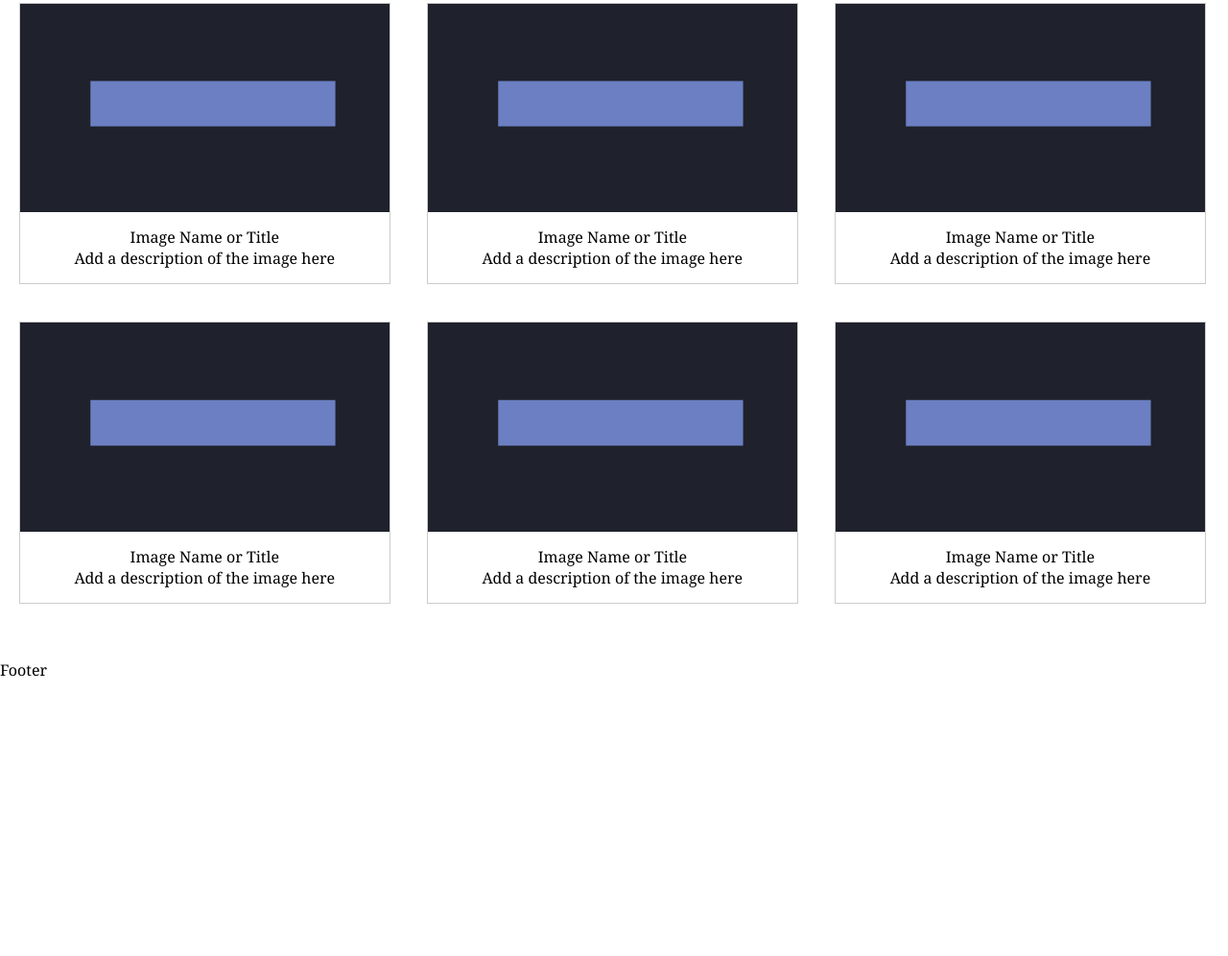
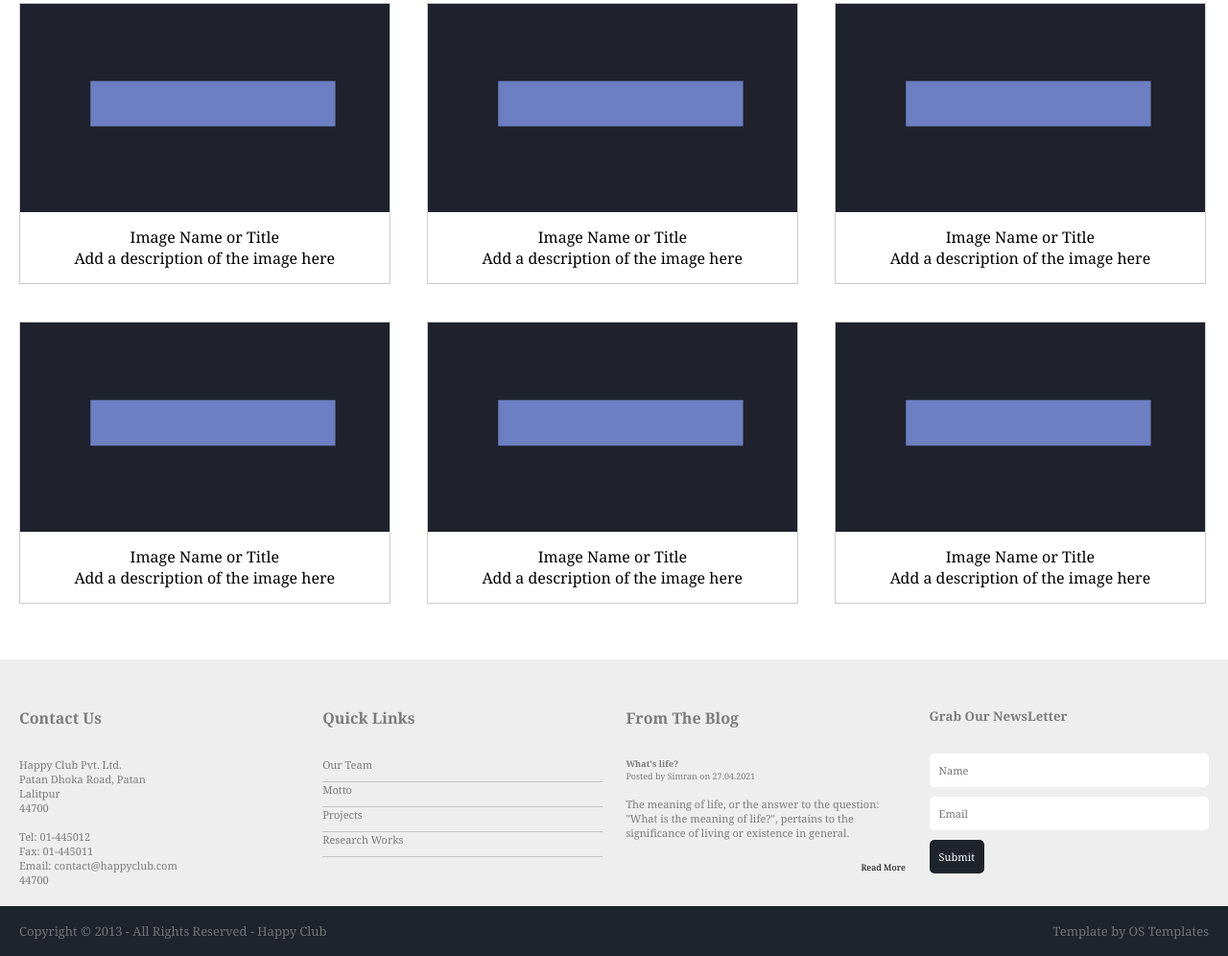
Before and after one commit to iamsims/Final-Design, a plain HTML site: page index.html in a window 1280 px wide. Shown: the part 833-1829 px from the top of the page at 96% size. Before the commit the page ends 1542 px from the top, so only its background shows below. Drawn offline with Linux system fonts and the light colour scheme.

Commit message:
footer for large screen and copyright made

```diff
--- a/css/style.css
+++ b/css/style.css
@@ -6,7 +6,7 @@
 
 
 
-.dropdown {
+.option-dropdown {
     position: relative;
     display: inline-block;
     border-radius: 2px;
@@ -15,7 +15,7 @@
     background-color: white;
   }
 
-  .dropdown-content {
+  .option-dropdown-content {
     display: none;
     position: absolute;
     background-color: black;
@@ -26,19 +26,19 @@
     right:0;
   }
 
-  .dropdown:hover .dropdown-content {
+  .option-dropdown:hover .option-dropdown-content {
     display: block;
     background-color:#e7e7e7;
   }
 
-  .dropdown-content a {
+  .option-dropdown-content a {
     color:#27292f;
     padding: 12px 16px;
     text-decoration: none;
     display: block;
   }
 
-  .dropdown-content a:hover
+  .option-dropdown-content a:hover
   {background-color: white}
 
 
@@ -95,7 +95,7 @@
     padding:10px 0px 10px 0px;
 }
 
-.dropdown{
+.option-dropdown{
     float:right;
 }
 
@@ -312,9 +312,118 @@ div.gallery {
     color: #979797;
 }
 
+/* footer */
+.footer{
+    background-color: #eeeeee;
+}
 
-  @media only screen and (min-width: 400px){
+.footer-content{
+    width:23.5%;
+    float:left;
+    margin:30px 0px 0px 2%;
+    color:#7c7c7c;
+}
 
+.paragraph1{
+    font-size:11px;
+    padding:30px 0px 0px 0px;
+}
+
+.paragraph2{
+    font-size:11px;
+    padding:15px 0px 0px 0px;
+}
+
+.footer-content:first-child{
+    margin-left:0px;
+}
+
+.link{
+    border-bottom: 1px solid#c4c4c4;
+    padding:0px 0px 10px 0px;
+}
+
+.link a{
+    text-decoration: none;
+    color: #7c7c7c;
+}
+
+.link a:hover{
+    color: #c4c4c4;;
+}
+
+.read-more{
+    text-align:right;
+    font-size:9px;
+}
+
+.read-more a{
+    color:black;
+    text-decoration: none;
+}
+
+.form-container {
+    width:100%;
+    background-color:#eeeeee;
+  }
+
+.form-container input[type=text], .form-container input[type=email] {
+  width: 100%;
+  padding: 10px;
+  margin: 0px 0 10px 0;
+  border: none;
+  font-size:11px;
+  color:#1a1b1d;
+  border-radius:5px;
+  background:white;
+}
+
+.form-btn {
+    background-color:1f232c;
+    color: white;
+    padding: 10px;
+    border-radius:5px;
+    border: none;
+    cursor: pointer;
+    font-size:11px;
+  }
+
+
+
+
+
+
+
+
+/* copyright */
+.copyright{
+    background-color: #1f232c;
+    color:#737373;
+    font-size:8px;
+    padding:10px 20px;
+}
+
+.left, .right{
+    float:none;
+    text-align:center;
+    padding: 7px 0px;
+}
+
+
+
+@media only screen and (min-width: 400px){
+
+    .copyright{
+        font-size:9px;
+    }
+
+    .left{
+        float:left;
+    }
+
+    .right{
+        float:right;
+    }
 
     .responsive {
       width: 48.4%;
@@ -362,6 +471,11 @@ div.gallery {
   }
 
   @media only screen and (min-width: 768px) {
+
+    .copyright{
+        font-size:13px;
+    }
+
     .responsive{
       width: 31.18%;
     }
@@ -479,7 +593,7 @@ div.gallery {
   background-color: transparent;
 }
 
-  .dropdown{
+  .option-dropdown{
     display: none;
 }
 
--- a/index.html
+++ b/index.html
@@ -13,9 +13,9 @@
     <div class="header clearfix">
 
         <div class="logo clearfix"><img src="images/logo.png" alt="Logo">
-            <div class="dropdown">
+            <div class="option-dropdown">
                 <button class="dropbtn" style="float:right;"><img src="images/burger-menu.png" alt=""></button>
-                <div class="dropdown-content">
+                <div class="option-dropdown-content">
     <a href="#">GALLERY</a>
   <a href="#">PORTFOLIO</a>
   <a  href="#">DROPDOWN</a>
@@ -199,9 +199,74 @@
 
     </div>
 
+      <div class="row clearfix footer">
+          <div class ="footer-content contact">
+            <h4>Contact Us</h4>
 
-      <div class="footer">
-        <p>Footer</p>
+            <div class ="paragraph1">
+            <p>Happy Club Pvt. Ltd.</p>
+            <p>Patan Dhoka Road, Patan</p>
+            <p>Lalitpur</p>
+            <p> 44700</p>
+            </div>
+
+            <div class= "paragraph2">
+            <p>Tel: 01-445012</p>
+            <p>Fax: 01-445011</p>
+            <p>Email: contact@happyclub.com</p>
+            <p> 44700</p>
+
+            </div>
+
+
+            </div>
+          <div class ="footer-content links">
+
+            <h4>Quick Links </h4>
+            <div class="paragraph1">
+            <p class="link"><a href="#">Our Team</a></p>
+            <p class="link"><a href="#">Motto</a></p>
+            <p class="link"><a href="#">Projects </a></p>
+            <p class="link"><a href="#">Research Works</a></p>
+            </div>
+          </div>
+
+          <div class ="footer-content blog">
+              <h4>From The Blog</h4>
+              <div class="bold-first-line paragraph1">
+                  <h5>What's life?</h5>
+                  <p style="font-size: 9px;">Posted by Simran on 27.04.2021</p>
+              </div>
+
+              <div class= "paragraph2">
+                The meaning of life, or the answer to the question: "What is the meaning of life?", pertains to the significance of living or existence in general.
+              </div>
+
+              <br>
+              <div class="read-more"><a href="#">Read More</a></div>
+          </div>
+
+          <div class ="footer-content newsletter">
+              <h5>Grab Our NewsLetter</h5>
+
+              <div class="paragraph1">
+                <form action="#" class="form-container">
+                    <input type="text" placeholder="Name" name="name" required>
+                    <input type="text" placeholder="Email" name="email" required>
+
+                    <button type="submit" class="form-btn submit">Submit</button>
+                  </form>
+                </div>
+
+
+          </div>
+
+      </div>
+
+      <div class ="copyright clearfix">
+
+        <div class= "left"> Copyright &copy; 2013 - All Rights Reserved - Happy Club</div>
+        <div class = "right">Template by OS Templates</div>
       </div>
 
 
```
